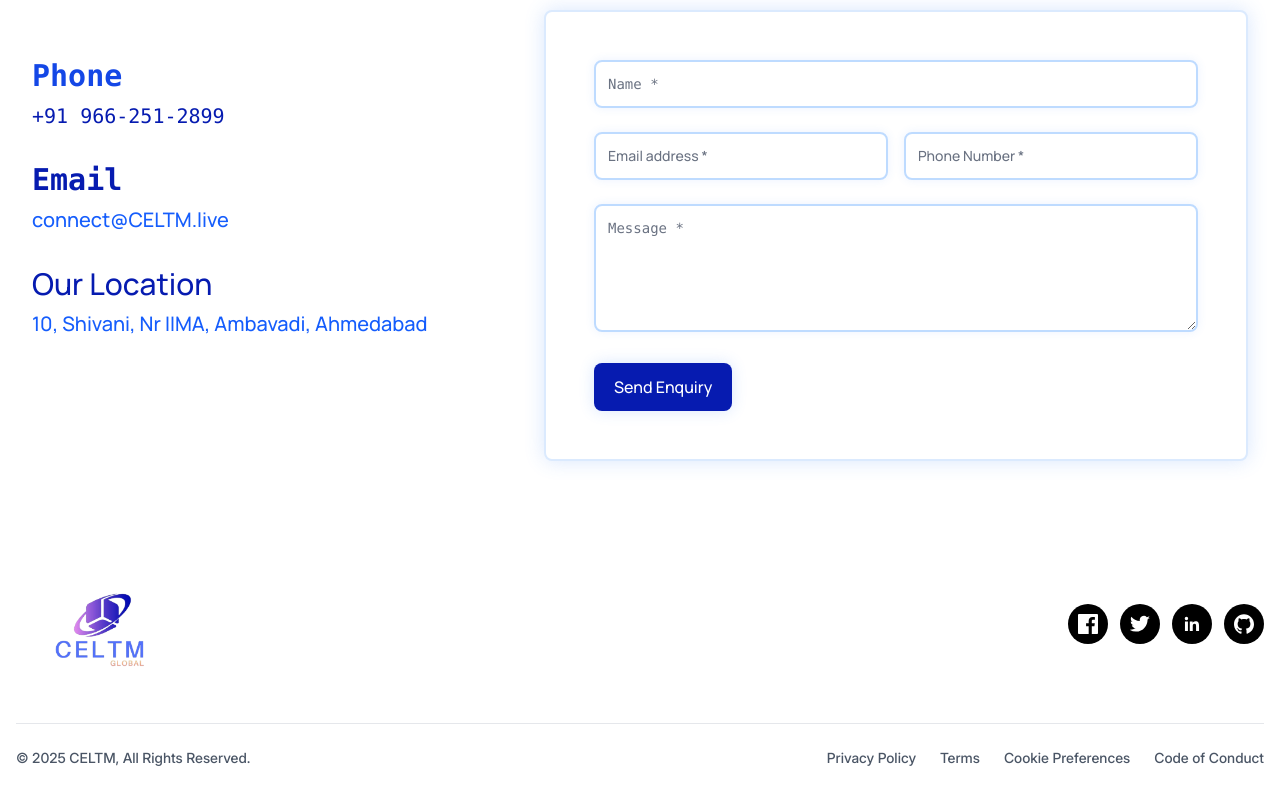
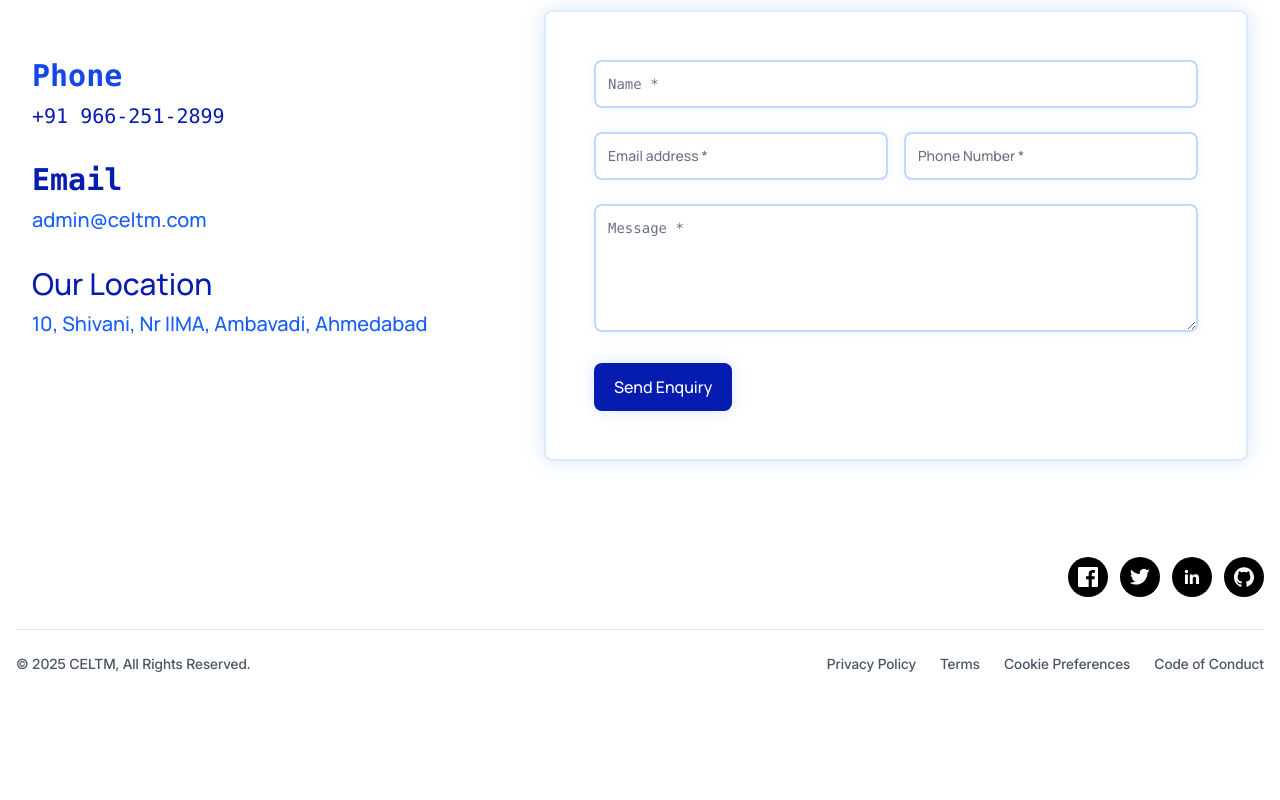
Before and after one commit to remote-cto/tif_ver2, a Next.js app: page /contact in a window 1280 px wide. Shown: the part 1053-1853 px from the top of the page. After the commit the page ends 1759 px from the top, so only its background shows below. Built offline with nearby package versions, Linux system fonts and the light colour scheme.

Commit message:
Testing Around

```diff
--- a/app/components/Footer.tsx
+++ b/app/components/Footer.tsx
@@ -13,12 +13,12 @@ const Footer: React.FC<FooterProps> = ({ className = "" }) => {
         <div className="flex flex-col lg:flex-row justify-between items-start lg:items-center mb-8">
           <div className="flex items-center mb-6 lg:mb-0">
             <div className="rounded-lg flex items-center justify-center mr-3">
-              <Image
+              {/*<Image
                 src="/images/CELTM.png"
                 alt="CELTM Logo"
                 width={168}
                 height={168}
-              />
+              />*/}
             </div>
           </div>
 
--- a/app/contact/page.tsx
+++ b/app/contact/page.tsx
@@ -274,7 +274,7 @@ const Page = () => {
                     group-hover:after:scale-x-100
                     hover:text-blue-800 hover:shadow-[0_0_20px_rgba(59,130,246,0.3)] font-['Manrope']"
                   >
-                    connect@CELTM.live
+                    admin@celtm.com
                   </a>
                 </div>
 
```
